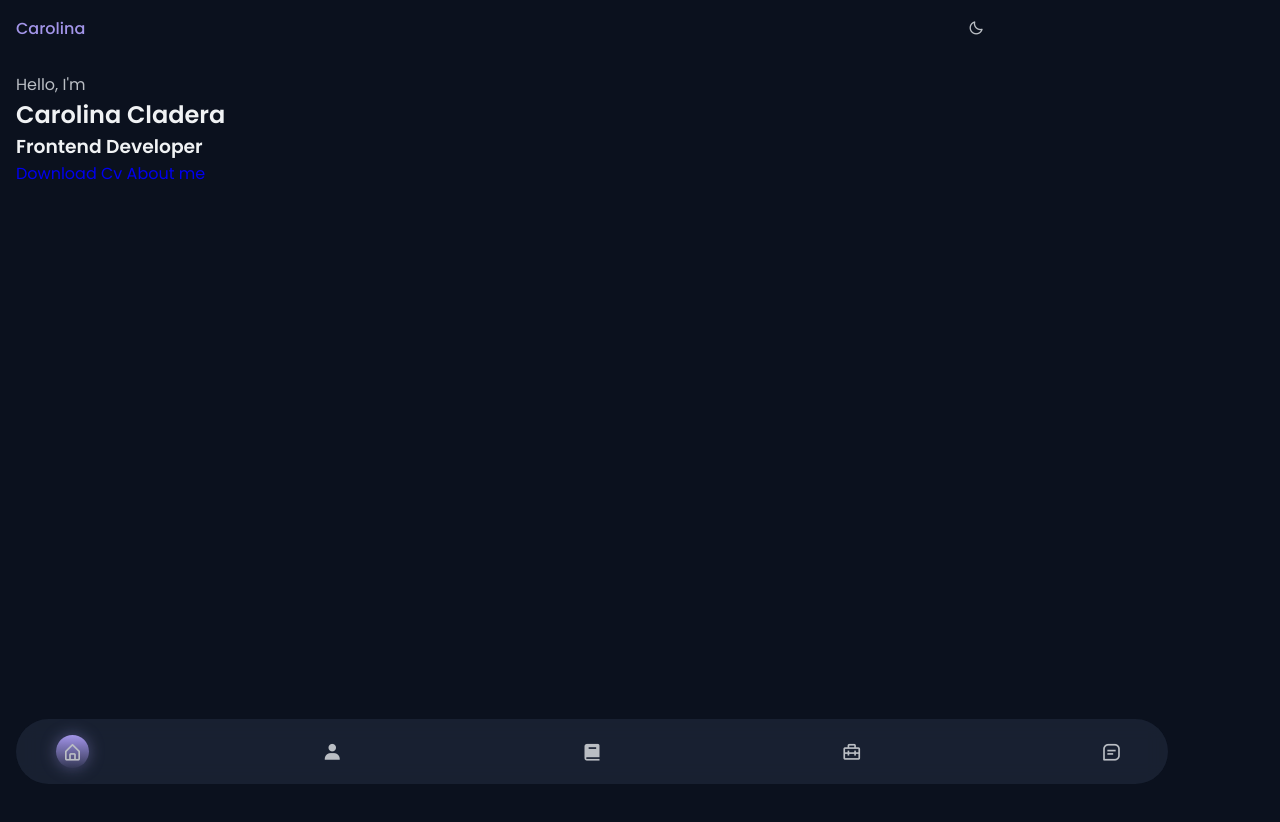
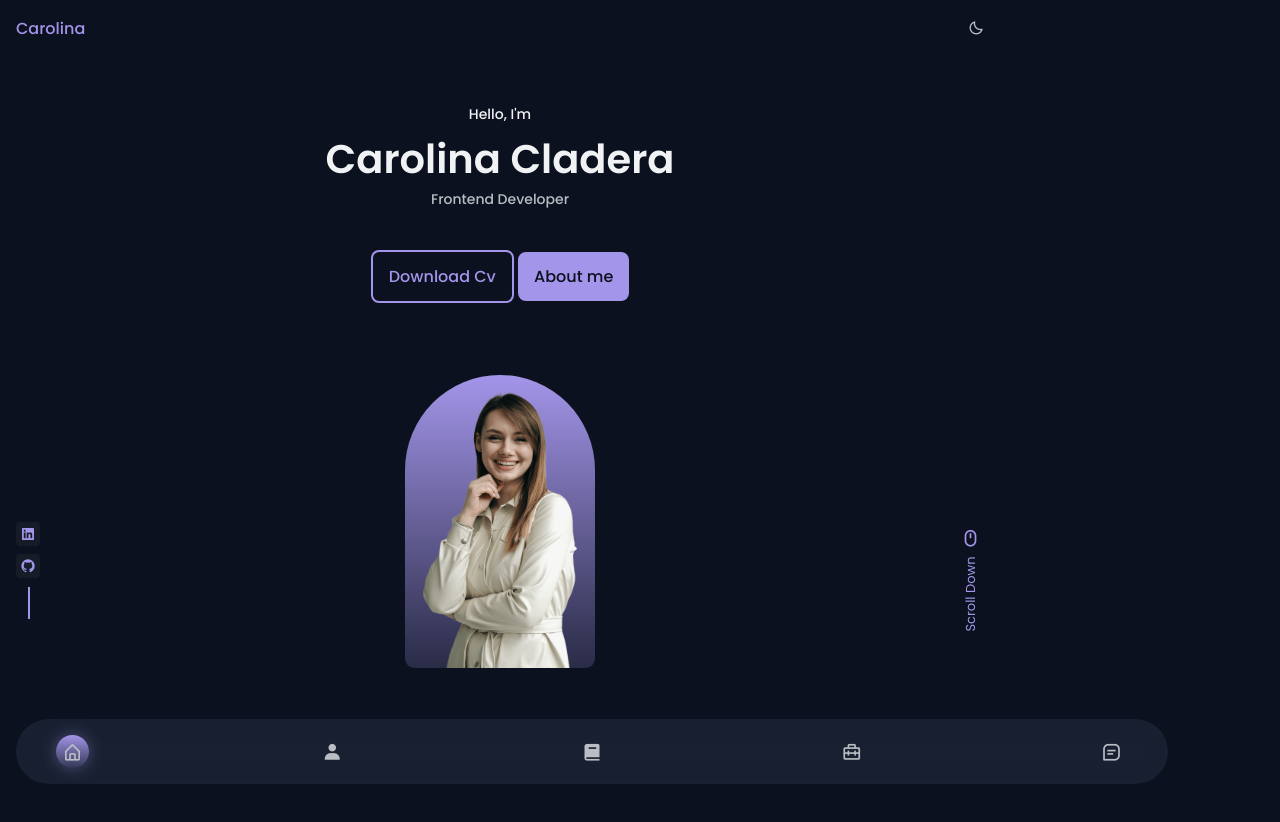
Before and after one commit to nodabolivia/nodabolivia.github.io, a plain HTML site: page index.html in a window 1280 px wide. Shown: the top 822 px of the page. Before the commit the page ends 800 px from the top, so only its background shows below. Drawn offline with nearby package versions, Linux system fonts and the light colour scheme.

Commit message:
cambios en los botones

```diff
--- a/assets/css/style.css
+++ b/assets/css/style.css
@@ -166,9 +166,6 @@ img {
   font-weight: var(--font-medium);
   transition: 0.4s;
 }
-.nav__logo a {
-  color: var(--first-color);
-}
 .nav__logo:hover {
   color: var(--first-color-alt);
 }
@@ -183,38 +180,160 @@ img {
   backdrop-filter: blur(10px);
 }
 
-.nav__list{
+.nav__list {
   display: flex;
   justify-content: space-between;
-    align-items: center
+  align-items: center;
 }
-.nav__link{
+.nav__link {
   color: var(--text-color);
-    font-size: 1.25rem ;
-    padding: .4rem;
+  font-size: 1.25rem;
+  padding: 0.4rem;
   display: flex;
   border-radius: 5rem;
 }
 
-
 /* Active link */
-.active-link{
+.active-link {
   background: linear-gradient(
     180deg,
-        hsla(var(--first-hue), var(--sat), var(--lig),1),
-        hsla(var(--first-hue), var(--sat), var(--lig),.2)
+    hsla(var(--first-hue), var(--sat), var(--lig), 1),
+    hsla(var(--first-hue), var(--sat), var(--lig), 0.2)
   );
-    box-shadow: 0 0 16px hsla(var(--first-hue), var(--sat), var(--lig),.4);
+  box-shadow: 0 0 16px hsla(var(--first-hue), var(--sat), var(--lig), 0.4);
 }
-
-
 
 /* Change background header */
 
 /*=============== HOME ===============*/
+.home__container {
+  position: relative;
+  row-gap: 4.5rem;
+  padding-top: 2rem;
+}
+
+.home__data {
+  text-align: center;
+}
+.home__greeting,
+.home__education {
+  font-size: var(--small-font-size);
+  font-weight: var(--font-medium);
+}
+.home__greeting {
+  display: block;
+  color: var(--title-color);
+  margin-bottom: 0.25rem;
+}
+.home__education {
+  color: var(--text-color);
+  margin-bottom: 2.5rem;
+}
+
+.home__name {
+  font-size: var(--biggest-font-size);
+}
+
+.home__img {
+  width: 160px;
+}
+
+.home__handle {
+  justify-self: center;
+  width: 190px;
+  height: 293px;
+  background: linear-gradient(
+    180deg,
+    hsla(var(--first-hue), var(--sat), var(--lig), 1),
+    hsla(var(--first-hue), var(--sat), var(--lig), 0.2)
+  );
+  border-radius: 10rem 10rem 1rem 1rem;
+  display: flex;
+  align-items: flex-end;
+  justify-content: center;
+  overflow: hidden;
+}
+.home__button {
+  display: flex;
+  justify-content: center;
+  align-items: center;
+  gap: 1.5rem;
+}
+
+.home__social,
+.home__scroll {
+  position: absolute;
+}
+
+.home__social {
+  bottom: 5rem;
+  left: 0;
+  display: grid;
+  row-gap: 0.5rem;
+}
+
+.home__social-link {
+  width: max-content;
+  background-color: var(--container-color);
+  color: var(--first-color);
+  padding: 0.25rem;
+  border-radius: 0.25rem;
+  display: flex;
+  font-size: 1rem;
+  transition: 0.4s;
+}
+
+.home__social-link:hover {
+  background-color: var(--first-color);
+  color: #fff;
+}
+
+.home__social::after {
+  content: "";
+  width: 32px;
+  height: 2px;
+  background-color: var(--first-color);
+  transform: rotate(90deg) translate(16px, 3px);
+}
+
+.home__scroll {
+  color: var(--first-color);
+  right: -1.5rem;
+  bottom: 4rem;
+  display: grid;
+  row-gap: 2.25rem;
+  justify-items: center;
+}
+
+.home__scroll-icon {
+  font-size: 1.25rem;
+}
+
+.home__scroll-name {
+  font-size: var(--smaller-font-size);
+  transform: rotate(-90deg);
+}
 
 /*=============== BUTTONS ===============*/
 
+.button {
+  display: inline-block;
+  background-color: var(--first-color);
+  color: var(--body-color);
+  padding: 0.75rem 1rem;
+  border-radius: 0.5rem;
+  font-weight: var(--font-medium);
+  transition: 0.4s;
+}
+.button:hover{
+    background-color: var(--first-color-alt);
+    color: var(--body-color);
+}
+.button--ghost {
+    background-color: transparent;
+    border: 2px solid var(--first-color);
+    color: var(--first-color);
+}
 /*=============== ABOUT ===============*/
 
 /*=============== SKILLS ===============*/
--- a/index.html
+++ b/index.html
@@ -2,6 +2,7 @@
 <html lang="en">
   <head>
     <meta charset="UTF-8" />
+
     <meta name="viewport" content="width=device-width, initial-scale=1.0" />
 
     <!--=============== FAVICON ===============-->
@@ -85,9 +86,24 @@
               <a href="#about" class="button">About me</a>
             </div>
           </div>
+
           <div class="home__handle">
-              <img src="" alt="" class="home">
+            <img src="assets/img/perfil.png" alt="" class="home__img" />
           </div>
+
+          <div class="home__social">
+            <a href="https://www.linkedin.com/" class="home__social-link">
+              <i class="bx bxl-linkedin-square"></i>
+            </a>
+            <a href="https://github.com/" class="home__social-link">
+              <i class="bx bxl-github"></i>
+            </a>
+          </div>
+
+          <a href="#about" class="home__scroll">
+            <i class="bx bx-mouse home__scroll-icon"></i>
+            <span class="home__scroll-name">Scroll Down </span>
+          </a>
         </div>
       </section>
 
```
Lines whose indentation alone changed are shown as unchanged.
